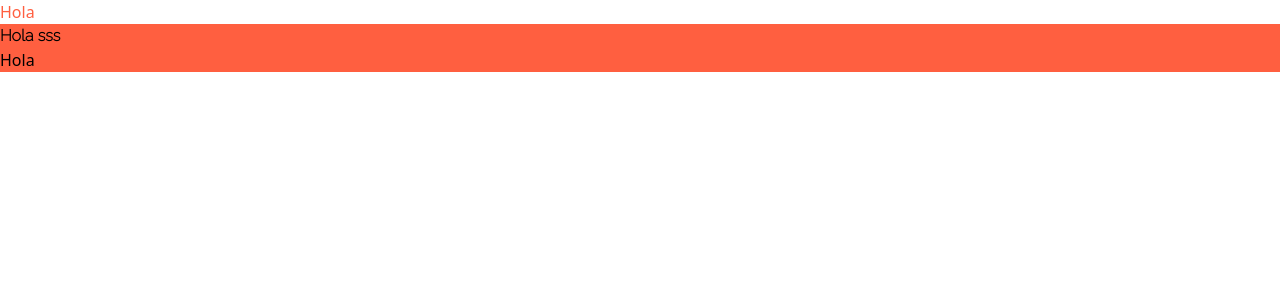
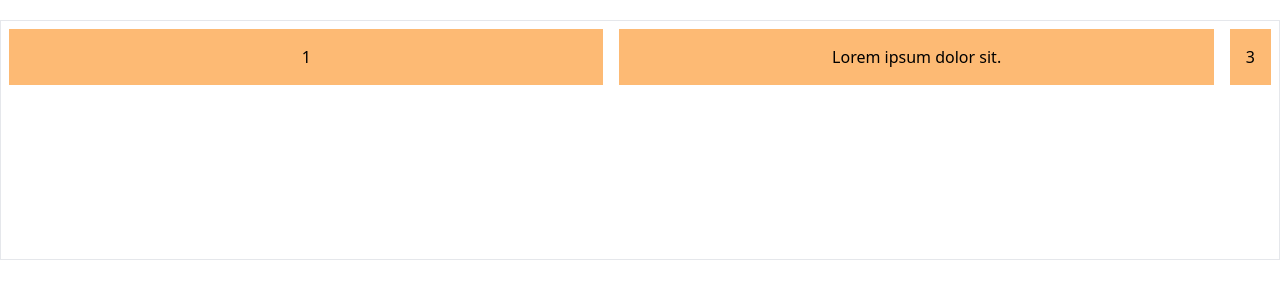
Before and after one commit to ProgramingWithOscar/CursoTailwind, a website: page public/index2.html in a window 1280 px wide. Drawn offline with Linux system fonts and the light colour scheme.

Commit message:
Se trabajo con flex align justify etc..

```diff
--- a/public/index2.html
+++ b/public/index2.html
@@ -7,12 +7,19 @@
     <link rel="stylesheet" href="./final.css">
     <title>Document</title>
 </head>
-<body>
-    <h1 class="text-danger">Hola</h1>
+<body class="container mx-auto mt-5 text-center">
+    <!-- <h1 class="text-danger">Hola</h1>
     <h2 class="bg-danger font-rale font-bold">Hola sss</h2>
     <h3 class="bg-danger">Hola</h3>
     <div class="bg-danger-100">
 
+    </div> -->
+
+    <div class="flex flex-wrap items-start  h-60  border ">
+        <div class="flex-1 bg-orange-300 p-4 m-2">1</div>
+        <div class="flex-1  bg-orange-300 p-4 m-2 ">Lorem ipsum dolor sit.</div>
+        <div class="bg-orange-300 p-4 m-2">3</div>
+
     </div>
 </body>
 </html>
```
Also changed, not shown: public/final.css.
